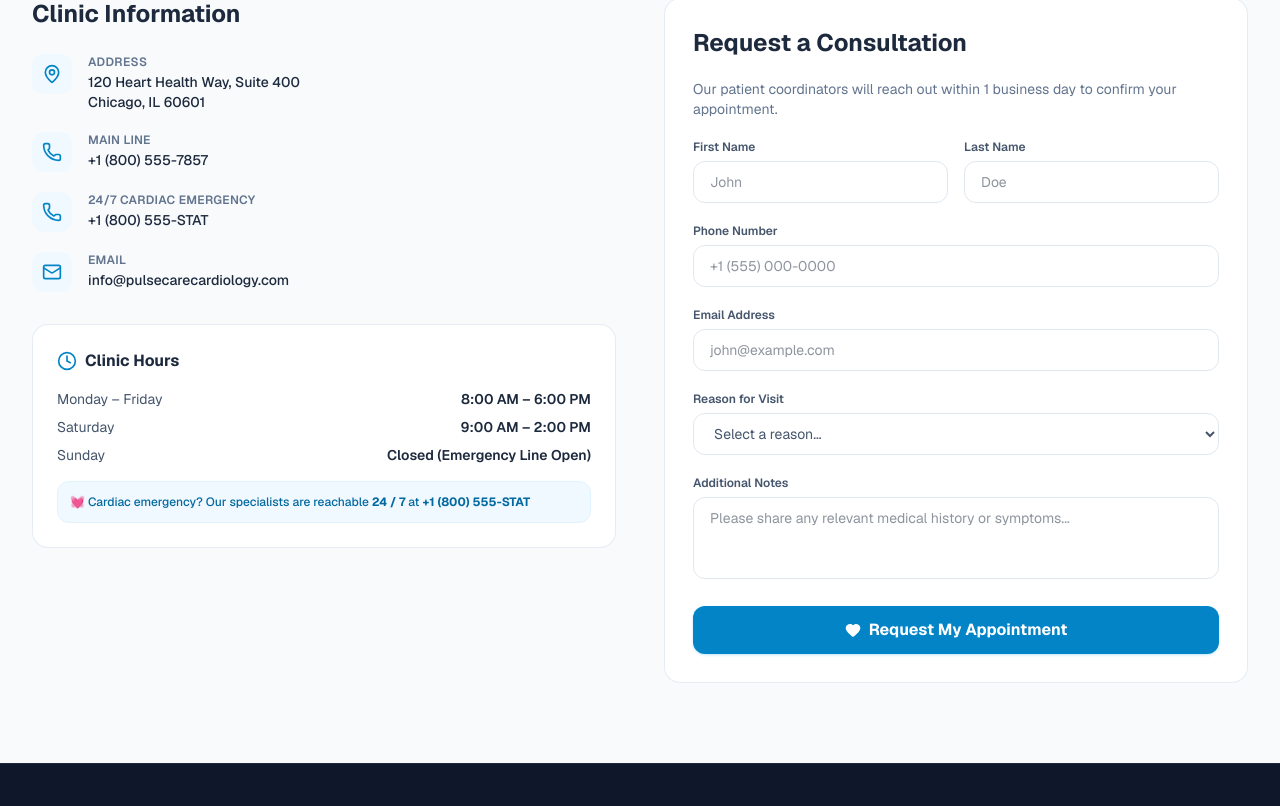
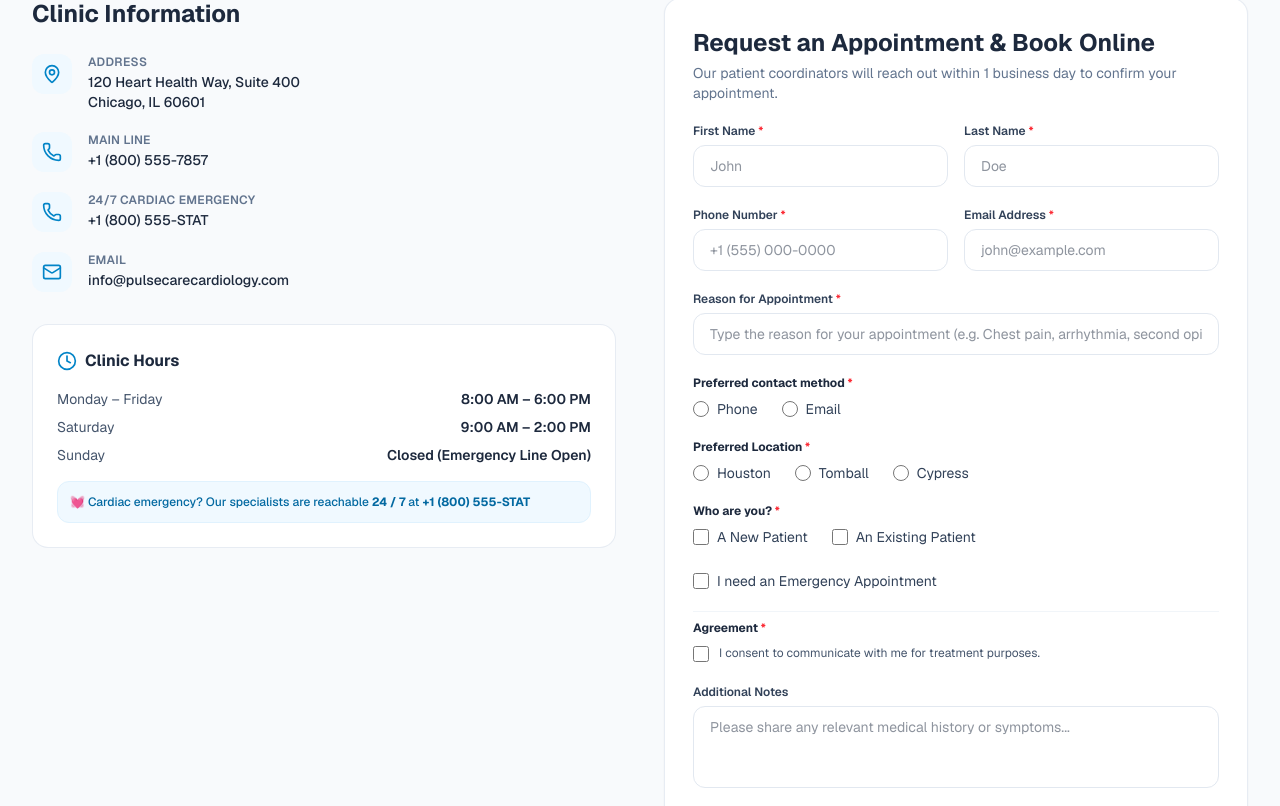
Before and after one commit to DynamicDOMinator/medical, a Next.js app: page /contact in a window 1280 px wide. Shown: the part 474-1280 px from the top of the page. Built offline with nearby package versions, Linux system fonts and the light colour scheme.

Commit message:
Update Contact Page form with text input for reason, preferred contact method, preferred location, who are you options, and agreement checkbox

```diff
--- a/src/app/contact/page.jsx
+++ b/src/app/contact/page.jsx
@@ -113,82 +113,203 @@ export default function ContactPage() {
           </div>
 
           {/* Contact Form */}
-          <div className="bg-white border border-slate-200/80 rounded-2xl p-7 space-y-5">
+          <div className="bg-white border border-slate-200/80 rounded-2xl p-7 space-y-5 shadow-xs">
+            <div>
               <h2 className="text-2xl font-bold text-slate-800">
-              Request a Consultation
+                Request an Appointment & Book Online
               </h2>
-            <p className="text-slate-500 text-sm">
-              Our patient coordinators will reach out within 1 business day to
-              confirm your appointment.
+              <p className="text-slate-500 text-sm mt-1">
+                Our patient coordinators will reach out within 1 business day to confirm your appointment.
               </p>
+            </div>
+
             <div className="grid grid-cols-1 sm:grid-cols-2 gap-4">
               <div>
-                <label className="block text-xs font-semibold text-slate-600 mb-1.5">
-                  First Name
+                <label className="block text-xs font-semibold text-slate-700 mb-1.5">
+                  First Name <span className="text-red-500">*</span>
                 </label>
                 <input
                   type="text"
                   placeholder="John"
-                  className="w-full border border-slate-200 rounded-xl px-4 py-2.5 text-sm text-slate-800 focus:outline-none focus:border-brand-500 focus:ring-1 focus:ring-brand-500 transition-all"
+                  className="w-full border border-slate-200 rounded-xl px-4 py-2.5 text-sm text-slate-800 focus:outline-none focus:border-blue-500 focus:ring-1 focus:ring-blue-500 transition-all"
                 />
               </div>
               <div>
-                <label className="block text-xs font-semibold text-slate-600 mb-1.5">
-                  Last Name
+                <label className="block text-xs font-semibold text-slate-700 mb-1.5">
+                  Last Name <span className="text-red-500">*</span>
                 </label>
                 <input
                   type="text"
                   placeholder="Doe"
-                  className="w-full border border-slate-200 rounded-xl px-4 py-2.5 text-sm text-slate-800 focus:outline-none focus:border-brand-500 focus:ring-1 focus:ring-brand-500 transition-all"
+                  className="w-full border border-slate-200 rounded-xl px-4 py-2.5 text-sm text-slate-800 focus:outline-none focus:border-blue-500 focus:ring-1 focus:ring-blue-500 transition-all"
                 />
               </div>
             </div>
+
+            <div className="grid grid-cols-1 sm:grid-cols-2 gap-4">
               <div>
-              <label className="block text-xs font-semibold text-slate-600 mb-1.5">
-                Phone Number
+                <label className="block text-xs font-semibold text-slate-700 mb-1.5">
+                  Phone Number <span className="text-red-500">*</span>
                 </label>
                 <input
                   type="tel"
                   placeholder="+1 (555) 000-0000"
-                className="w-full border border-slate-200 rounded-xl px-4 py-2.5 text-sm text-slate-800 focus:outline-none focus:border-brand-500 focus:ring-1 focus:ring-brand-500 transition-all"
+                  className="w-full border border-slate-200 rounded-xl px-4 py-2.5 text-sm text-slate-800 focus:outline-none focus:border-blue-500 focus:ring-1 focus:ring-blue-500 transition-all"
                 />
               </div>
               <div>
-              <label className="block text-xs font-semibold text-slate-600 mb-1.5">
-                Email Address
+                <label className="block text-xs font-semibold text-slate-700 mb-1.5">
+                  Email Address <span className="text-red-500">*</span>
                 </label>
                 <input
                   type="email"
                   placeholder="john@example.com"
-                className="w-full border border-slate-200 rounded-xl px-4 py-2.5 text-sm text-slate-800 focus:outline-none focus:border-brand-500 focus:ring-1 focus:ring-brand-500 transition-all"
+                  className="w-full border border-slate-200 rounded-xl px-4 py-2.5 text-sm text-slate-800 focus:outline-none focus:border-blue-500 focus:ring-1 focus:ring-blue-500 transition-all"
                 />
               </div>
+            </div>
+
+            {/* Reason for Visit / Appointment (TEXT INPUT as requested) */}
             <div>
-              <label className="block text-xs font-semibold text-slate-600 mb-1.5">
-                Reason for Visit
+              <label className="block text-xs font-semibold text-slate-700 mb-1.5">
+                Reason for Appointment <span className="text-red-500">*</span>
               </label>
-              <select className="w-full border border-slate-200 rounded-xl px-4 py-2.5 text-sm text-slate-600 focus:outline-none focus:border-brand-500 focus:ring-1 focus:ring-brand-500 transition-all">
-                <option>Select a reason...</option>
-                <option>Chest pain or angina</option>
-                <option>Palpitations or arrhythmia</option>
-                <option>Heart failure follow-up</option>
-                <option>Blood pressure management</option>
-                <option>Second opinion</option>
-                <option>Annual cardiac checkup</option>
-                <option>Other</option>
-              </select>
+              <input
+                type="text"
+                placeholder="Type the reason for your appointment (e.g. Chest pain, arrhythmia, second opinion...)"
+                className="w-full border border-slate-200 rounded-xl px-4 py-2.5 text-sm text-slate-800 focus:outline-none focus:border-blue-500 focus:ring-1 focus:ring-blue-500 transition-all"
+              />
             </div>
+
+            {/* Preferred contact method */}
             <div>
-              <label className="block text-xs font-semibold text-slate-600 mb-1.5">
+              <label className="block text-xs font-bold text-slate-800 mb-2">
+                Preferred contact method <span className="text-red-500">*</span>
+              </label>
+              <div className="flex items-center space-x-6">
+                <label className="flex items-center space-x-2 text-sm text-slate-700 cursor-pointer">
+                  <input
+                    type="radio"
+                    name="contact_method"
+                    value="Phone"
+                    className="h-4 w-4 text-blue-600 focus:ring-blue-500 border-slate-300"
+                  />
+                  <span>Phone</span>
+                </label>
+                <label className="flex items-center space-x-2 text-sm text-slate-700 cursor-pointer">
+                  <input
+                    type="radio"
+                    name="contact_method"
+                    value="Email"
+                    className="h-4 w-4 text-blue-600 focus:ring-blue-500 border-slate-300"
+                  />
+                  <span>Email</span>
+                </label>
+              </div>
+            </div>
+
+            {/* Preferred Location */}
+            <div>
+              <label className="block text-xs font-bold text-slate-800 mb-2">
+                Preferred Location <span className="text-red-500">*</span>
+              </label>
+              <div className="flex flex-wrap items-center gap-6">
+                <label className="flex items-center space-x-2 text-sm text-slate-700 cursor-pointer">
+                  <input
+                    type="radio"
+                    name="location"
+                    value="Houston"
+                    className="h-4 w-4 text-blue-600 focus:ring-blue-500 border-slate-300"
+                  />
+                  <span>Houston</span>
+                </label>
+                <label className="flex items-center space-x-2 text-sm text-slate-700 cursor-pointer">
+                  <input
+                    type="radio"
+                    name="location"
+                    value="Tomball"
+                    className="h-4 w-4 text-blue-600 focus:ring-blue-500 border-slate-300"
+                  />
+                  <span>Tomball</span>
+                </label>
+                <label className="flex items-center space-x-2 text-sm text-slate-700 cursor-pointer">
+                  <input
+                    type="radio"
+                    name="location"
+                    value="Cypress"
+                    className="h-4 w-4 text-blue-600 focus:ring-blue-500 border-slate-300"
+                  />
+                  <span>Cypress</span>
+                </label>
+              </div>
+            </div>
+
+            {/* Who are you? */}
+            <div>
+              <label className="block text-xs font-bold text-slate-800 mb-2">
+                Who are you? <span className="text-red-500">*</span>
+              </label>
+              <div className="flex flex-wrap items-center gap-6">
+                <label className="flex items-center space-x-2 text-sm text-slate-700 cursor-pointer">
+                  <input
+                    type="checkbox"
+                    name="patient_type"
+                    value="New Patient"
+                    className="h-4 w-4 rounded text-blue-600 focus:ring-blue-500 border-slate-300"
+                  />
+                  <span>A New Patient</span>
+                </label>
+                <label className="flex items-center space-x-2 text-sm text-slate-700 cursor-pointer">
+                  <input
+                    type="checkbox"
+                    name="patient_type"
+                    value="Existing Patient"
+                    className="h-4 w-4 rounded text-blue-600 focus:ring-blue-500 border-slate-300"
+                  />
+                  <span>An Existing Patient</span>
+                </label>
+                <label className="flex items-center space-x-2 text-sm text-slate-700 cursor-pointer">
+                  <input
+                    type="checkbox"
+                    name="patient_type"
+                    value="Emergency Appointment"
+                    className="h-4 w-4 rounded text-blue-600 focus:ring-blue-500 border-slate-300"
+                  />
+                  <span>I need an Emergency Appointment</span>
+                </label>
+              </div>
+            </div>
+
+            {/* Agreement */}
+            <div className="pt-2 border-t border-slate-100">
+              <label className="block text-xs font-bold text-slate-800 mb-2">
+                Agreement <span className="text-red-500">*</span>
+              </label>
+              <label className="flex items-start space-x-2.5 text-sm text-slate-700 cursor-pointer">
+                <input
+                  type="checkbox"
+                  required
+                  className="h-4 w-4 mt-0.5 rounded text-blue-600 focus:ring-blue-500 border-slate-300"
+                />
+                <span className="text-xs text-slate-600 leading-relaxed">
+                  I consent to communicate with me for treatment purposes.
+                </span>
+              </label>
+            </div>
+
+            {/* Additional Notes */}
+            <div>
+              <label className="block text-xs font-semibold text-slate-700 mb-1.5">
                 Additional Notes
               </label>
               <textarea
                 rows={3}
                 placeholder="Please share any relevant medical history or symptoms..."
-                className="w-full border border-slate-200 rounded-xl px-4 py-2.5 text-sm text-slate-800 focus:outline-none focus:border-brand-500 focus:ring-1 focus:ring-brand-500 transition-all resize-none"
+                className="w-full border border-slate-200 rounded-xl px-4 py-2.5 text-sm text-slate-800 focus:outline-none focus:border-blue-500 focus:ring-1 focus:ring-blue-500 transition-all resize-none"
               />
             </div>
-            <button className="w-full bg-brand-600 hover:bg-brand-700 text-white font-bold py-3 rounded-xl transition-all flex items-center justify-center space-x-2 shadow-sm shadow-brand-500/20">
+
+            <button className="w-full bg-blue-600 hover:bg-blue-700 text-white font-bold py-3.5 rounded-xl transition-all flex items-center justify-center space-x-2 shadow-md shadow-blue-600/20 text-sm">
               <Heart className="h-4 w-4" fill="currentColor" />
               <span>Request My Appointment</span>
             </button>
```
Lines whose indentation alone changed are shown as unchanged.
